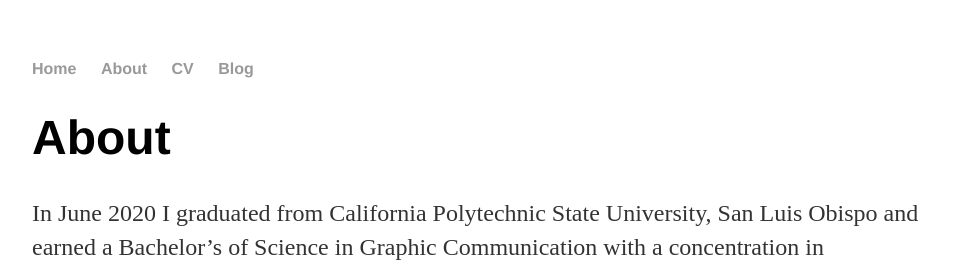
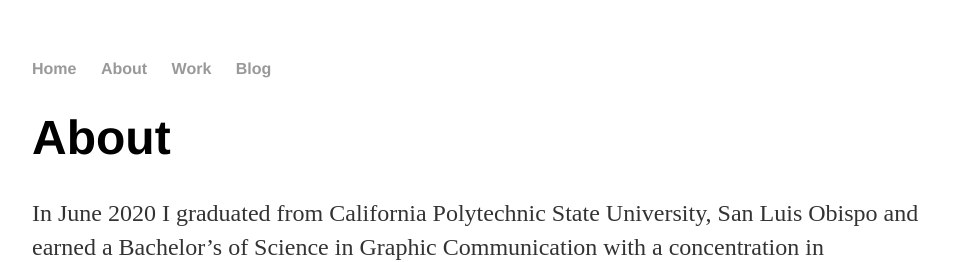
Before and after one commit to baylorrandolph/baylorrandolph.github.io, a Jekyll site: the page built from about/index.html, in a window 1280 px wide. Shown: the top 262 px of the page, without its empty margins (160-1119 px from the left). Built offline with Jekyll 4.4.1, drawn with Linux system fonts in a browser that asks for light colours.

Commit message:
Update default.html

```diff
--- a/_layouts/default.html
+++ b/_layouts/default.html
@@ -10,7 +10,7 @@
 	    		<ul>
 	        		<li><a href="/">Home</a></li>
 		        	<li><a href="/about">About</a></li>
-	        		<li><a href="/cv">CV</a></li>
+	        		<li><a href="/work">Work</a></li>
 	        		<li><a href="/blog">Blog</a></li>
 	    		</ul>
 			</nav>
```
